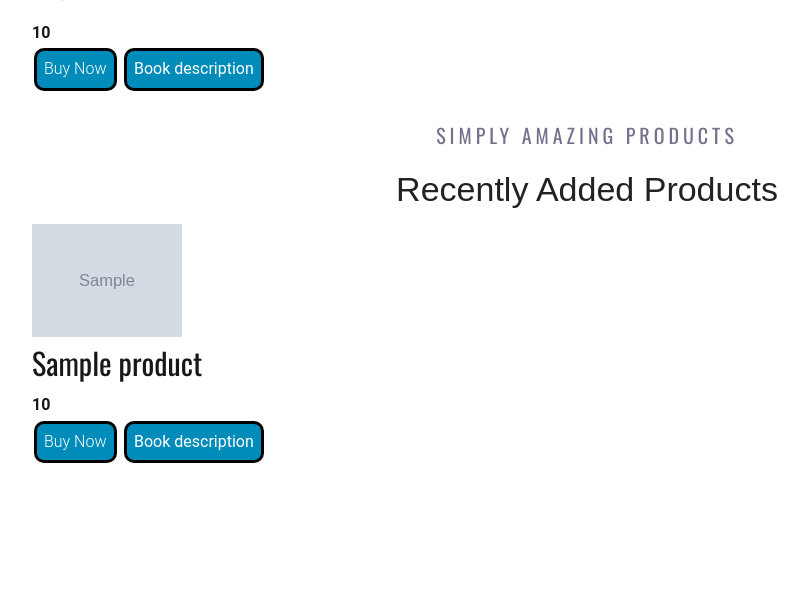
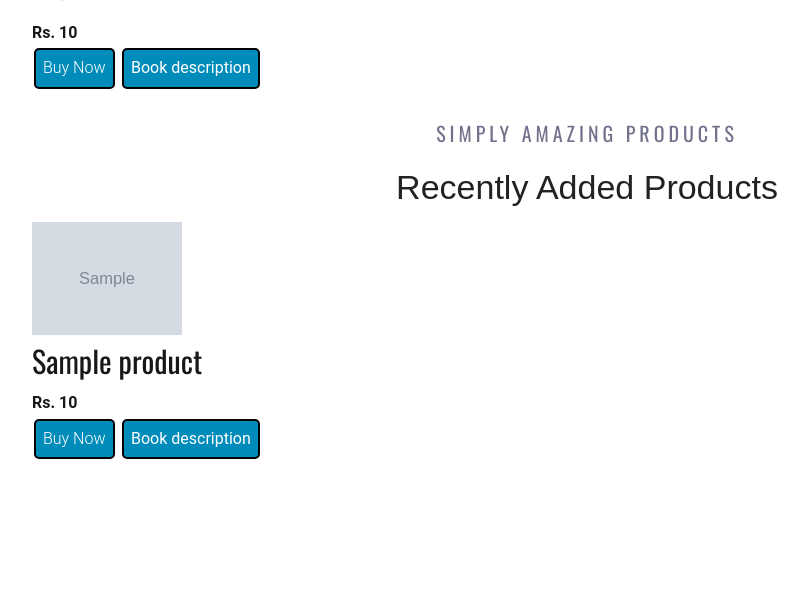
Before and after one commit to chandbud5/BookKart-Final-Deploy, a Django app: page / in a window 1280 px wide. Shown: the part 1220-1826 px from the top of the page, without its empty margins (53-861 px from the left). Run offline with Django 3.2, Linux system fonts and the light colour scheme; tables that the repository leaves empty hold one stand-in row (values such as "Sample post"); grey boxes marked "Sample" are stand-in pictures; some libraries are stand-ins or nearby versions; some web fonts are replaced.

Commit message:
DB change

```diff
--- a/template/index.html
+++ b/template/index.html
@@ -579,7 +579,7 @@
 		<div class="container">
 			<div class="row">
 				<div class="col text-center">
-					<div class="section_subtitle">simply amazing Books</div>
+					<div class="section_subtitle">Simply Amazing Books</div>
 					<div class="section_title">
 						<h2>Recently Added Books</h2>
 					</div>
@@ -601,7 +601,7 @@
 									<div class="destination_subtitle">
 										<p>{{ b.Author }}</p>
 									</div>
-									<div class="destination_price">{{ b.Price }}</div>
+									<div class="destination_price">Rs. {{ b.Price }}</div>
 									<style>
 										.button {
 											background-color: #008CBA;
@@ -649,12 +649,12 @@
 									<div class="destination_subtitle">
 										<p>{{ b.Author }}</p>
 									</div>
-									<div class="destination_price">{{ b.Price }}</div>
+									<div class="destination_price">Rs. {{ b.Price }}</div>
 									<style>
 										.button {
 											background-color: #008CBA;
-											border: 3px solid black;
-											border-radius: 10px;
+											border: 2px solid black;
+											border-radius: 5px;
 											color: white;
 											padding: 7px 7px;
 											text-align: center;
```
Also changed, not shown: shop/migrations/0001_initial.py, shop/migrations/0002_user_password.py (deleted), shop/migrations/0003_remove_user_address.py (deleted), shop/migrations/0004_book_product.py (deleted), shop/migrations/0005_auto_20210224_1232.py (deleted). Lines whose indentation alone changed are shown as unchanged.
